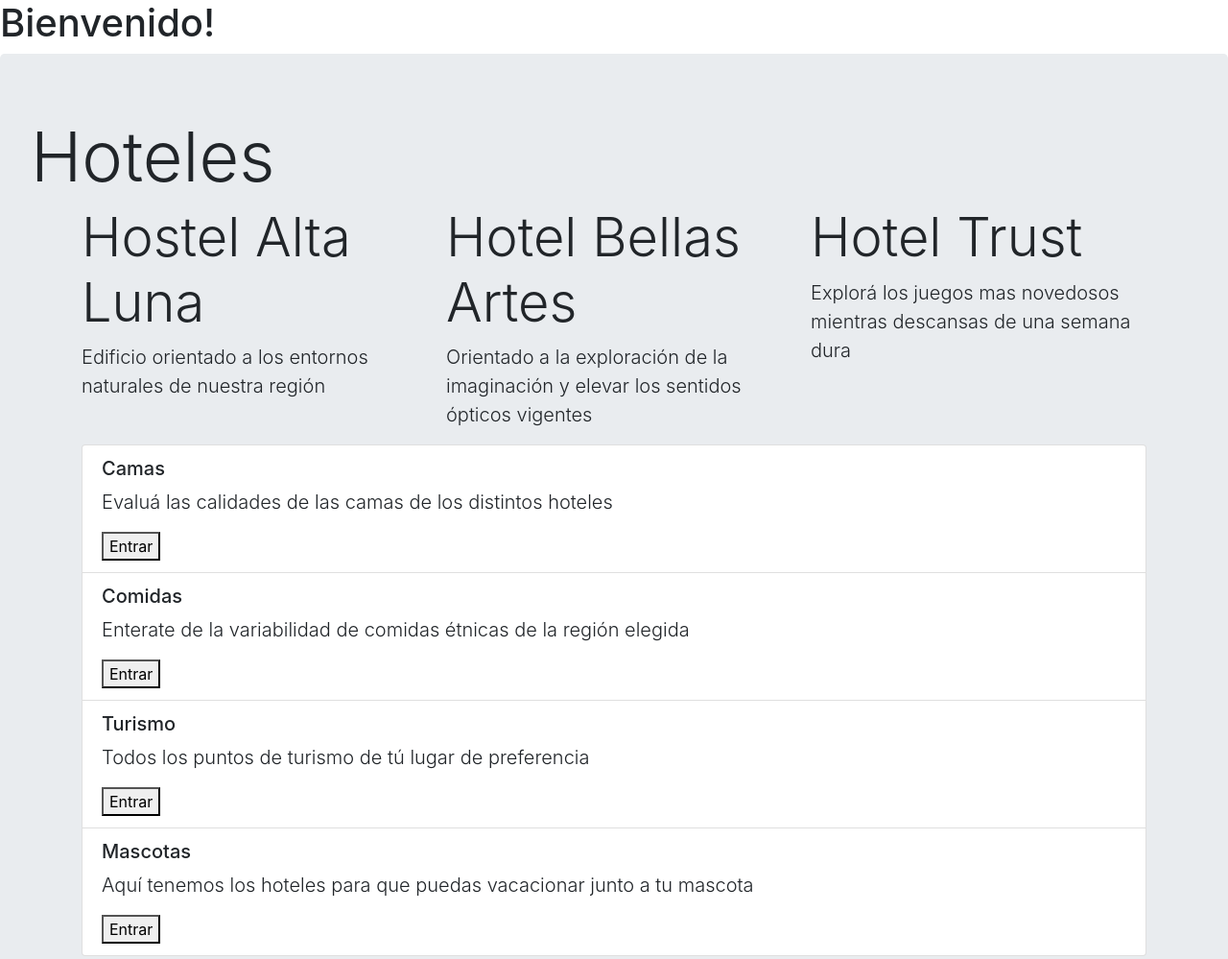
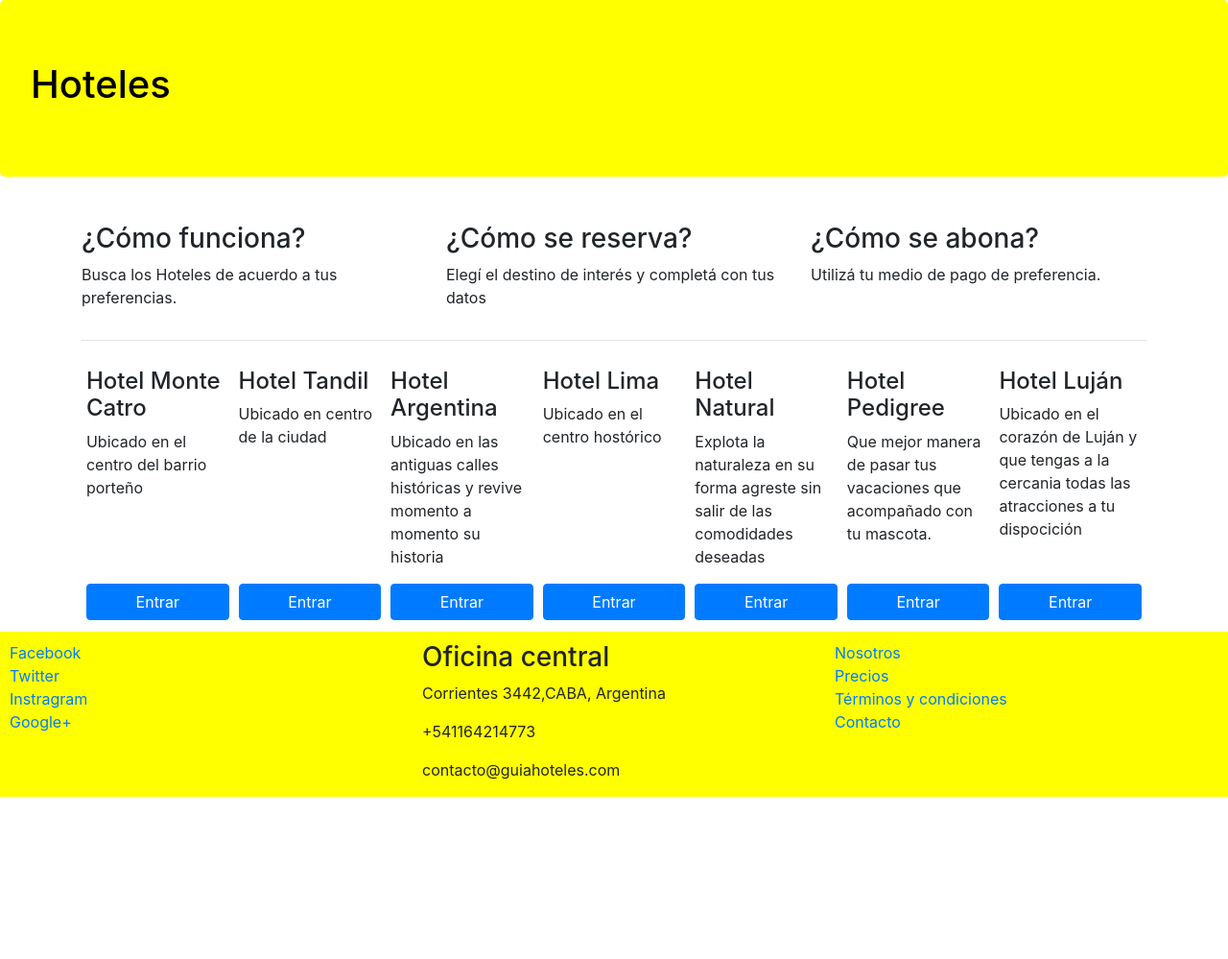
Before and after one commit to kalaniz0018/guia-hoteles-1er-proy-nodejs, a website: page index.html in a window 1280 px wide. Shown: the top 999 px of the page at 96% size. After the commit the page ends 830 px from the top, so only its background shows below. Drawn offline with nearby package versions, Linux system fonts and the light colour scheme.

Commit message:
Agregamos footer y estilos con flex

```diff
--- /dev/null
+++ b/css/main.css
@@ -0,0 +1,21 @@
+
+.jumbotron{
+    background-color: yellow;
+    color: black;
+}
+
+footer {
+    padding: 10px 10px 0 10px;
+    background-color: yellow;
+    margin-bottom: 0px;
+    margin-top: 10px;
+}
+
+.card-hotel{
+    flex: 1 150px;
+    padding: 2px 5px 2px 5px;
+    margin-top: 10px;
+}
+.btn-entrar {
+    width: 100%;
+}
--- a/index.html
+++ b/index.html
@@ -8,59 +8,148 @@
 
   <!-- Bootstrap CSS -->
   <link rel="stylesheet" href="node_modules/bootstrap/dist/css/bootstrap.min.css">
+  <link rel="stylesheet" href="css/main.css">
 
-  <title>Hello, world!</title>
+  <title>Guia Hoteles</title>
 </head>
 
 <body>
-  <h1>Bienvenido!</h1>
 
   <div class="jumbotron">
-    <h1 class="display-3">Hoteles</h1>
-
+    <h1>Hoteles</h1>
+  </div>
   <div class="container">
     <div class="row">
 
-        <div class="col-sm">
-          <h2 class="display-4">Hostel Alta Luna</h2>
-          <p class="lead">Edificio orientado a los entornos naturales de nuestra región</p>
+      <div class="col-sm-4">
+        <p>
+        <h3>¿Cómo funciona?</h3>
+        <p>Busca los Hoteles de acuerdo a
+          tus preferencias.</p>
+        </p>
       </div>
 
 
-        <div class="col-sm">
-          <h2 class="display-4">Hotel Bellas Artes</h2>
-          <p class="lead">Orientado a la exploración de la imaginación y elevar los sentidos ópticos vigentes</p>
+      <div class="col-sm-4">
+        <p>
+        <h3>¿Cómo se reserva?</h3>
+        <p>Elegí el destino de interés y
+          completá con tus datos</p>
+        </p>
       </div>
 
-        <div class="col-sm">
-          <h2 class="display-4">Hotel Trust </h2>
-          <p class="lead">Explorá los juegos mas novedosos mientras descansas de una semana dura</p>
+      <div class="col-sm-4">
+        <p>
+        <h3>¿Cómo se abona?</h3>
+        <p>Utilizá tu medio de pago
+          de preferencia.</p>
+        </p>
       </div>
     </div>
-      <ul class="list-group">
-        <li class="list-group-item">
-          <h5>Camas</h5>
-          <p class="lead">Evaluá las calidades de las camas de los distintos hoteles</p>
-          <button>Entrar</button>
+    <hr>
 
-        </li>
-        <li class="list-group-item">
-          <h5>Comidas</h5>
-          <p class="lead">Enterate de la variabilidad de comidas étnicas de la región elegida</p>
-          <button>Entrar</button>
-        </li>
-        <li class="list-group-item">
-          <h5>Turismo</h5>
-          <p class="lead">Todos los puntos de turismo de tú lugar de preferencia</p>
-          <button>Entrar</button>
-        </li>
-        <li class="list-group-item">
-          <h5>Mascotas</h5>
-          <p class="lead">Aquí tenemos los hoteles para que puedas vacacionar junto a tu mascota</p>
-          <button>Entrar</button>
-        </li>
+    <div class="d-flex flex-wrap flex-row-reverse">
+      <div class="card-hotel d-flex flex-column justify-content-between">
+        <div>
+          <h4>Hotel Luján</h4>
+          <p>Ubicado en el corazón de Luján y que tengas a la cercania todas las atracciones a tu dispocición</p>
+        </div>
+        <div>
+          <button class="btn btn-primary btn-entrar">Entrar</button>
+        </div>
+      </div>
+
+      <div class="card-hotel d-flex flex-column justify-content-between">
+        <div>
+          <h4>Hotel Pedigree</h4>
+          <p>Que mejor manera de pasar tus vacaciones que acompañado con tu mascota.</p>
+        </div>
+        <div>
+          <button class="btn btn-primary btn-entrar">Entrar</button>
+        </div>
+      </div>
+
+      <div class="card-hotel d-flex flex-column justify-content-between">
+        <div>
+          <h4>Hotel Natural</h4>
+          <p>Explota la naturaleza en su forma agreste sin salir de las comodidades deseadas</p>
+        </div>
+        <div>
+          <button class="btn btn-primary btn-entrar">Entrar</button>
+        </div>
+      </div>
+
+      <div class="card-hotel d-flex flex-column justify-content-between">
+        <div>
+          <h4>Hotel Lima</h4>
+          <p>Ubicado en el centro hostórico</p>
+        </div>
+        <div>
+          <button class="btn btn-primary btn-entrar">Entrar</button>
+        </div>
+      </div>
+
+      <div class="card-hotel d-flex flex-column justify-content-between">
+        <div>
+          <h4>Hotel Argentina</h4>
+          <p>Ubicado en las antiguas calles históricas y revive momento a momento su historia</p>
+        </div>
+        <div>
+          <button class="btn btn-primary btn-entrar">Entrar</button>
+        </div>
+      </div>
+
+      <div class="card-hotel d-flex flex-column justify-content-between">
+        <div>
+          <h4>Hotel Tandil</h4>
+          <p>Ubicado en centro de la ciudad</p>
+        </div>
+        <div>
+          <button class="btn btn-primary btn-entrar">Entrar</button>
+        </div>
+      </div>
+
+      <div class="card-hotel d-flex flex-column justify-content-between">
+        <div>
+          <h4>Hotel Monte Catro</h4>
+          <p>Ubicado en el centro del barrio porteño</p>
+        </div>
+        <div>
+          <button class="btn btn-primary btn-entrar">Entrar</button>
+        </div>
+      </div>
 
     </div>
+  </div>
+
+  <footer>
+    <div class="row">
+      <div class="col-sm-4 d-flex flex-column">
+        <a href="http://www.facebook.com">Facebook</a>
+        <a href="http://www.twitter.com">Twitter</a>
+        <a href="http://www.instragram.com">Instragram</a>
+        <a href="http://www.google.com">Google+</a>
+      </div>
+
+      <div class="col-sm-4">
+        <address>
+          <h3>Oficina central</h3>
+          <p>Corrientes 3442,CABA, Argentina</p>
+          <p>+541164214773</p>
+          <p>contacto@guiahoteles.com</p>
+        </address>
+      </div>
+
+      <div class="col-sm-4 d-flex flex-column aling-items-end">
+        <a href="http://www.facebook.com">Nosotros</a>
+        <a href="http://www.twitter.com">Precios</a>
+        <a href="http://www.instragram.com">Términos y condiciones</a>
+        <a href="http://www.google.com">Contacto</a>
+      </div>
+    </div>
+  </footer>
+
+
   <!-- Optional JavaScript -->
   <!-- jQuery first, then Popper.js, then Bootstrap JS -->
   <!--En los siguientes scripts cargamos y configuramos las versiones de bootstrap-->
```
Lines whose indentation alone changed are shown as unchanged.
